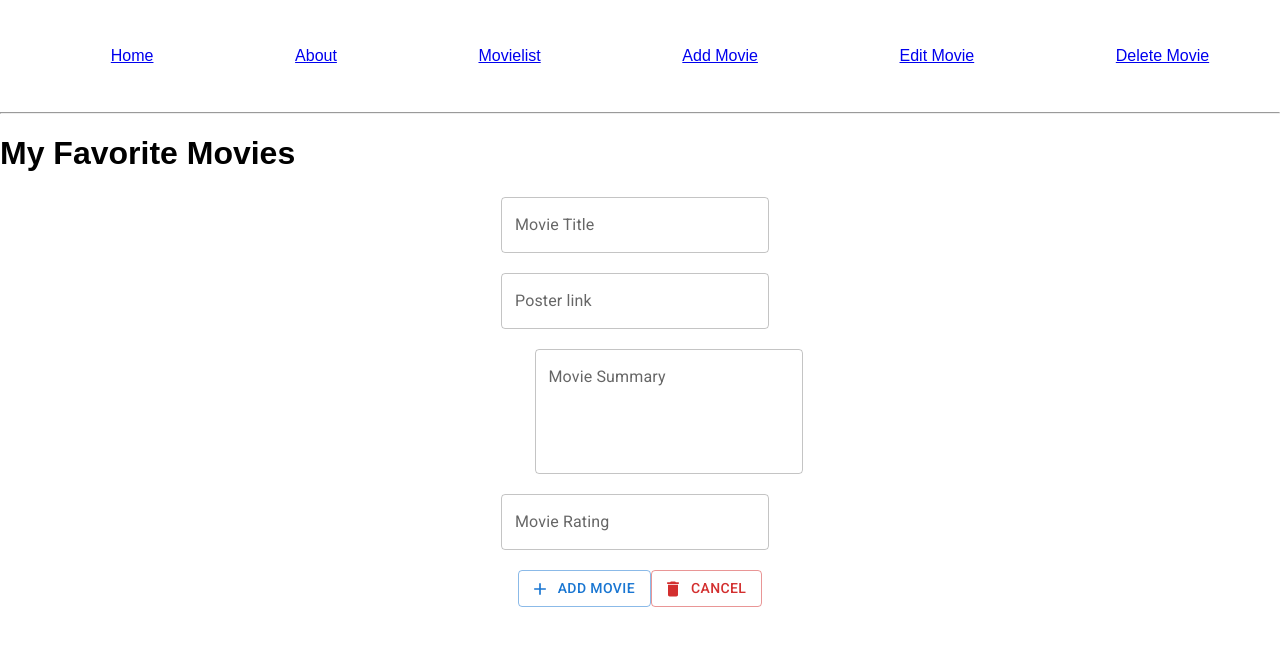
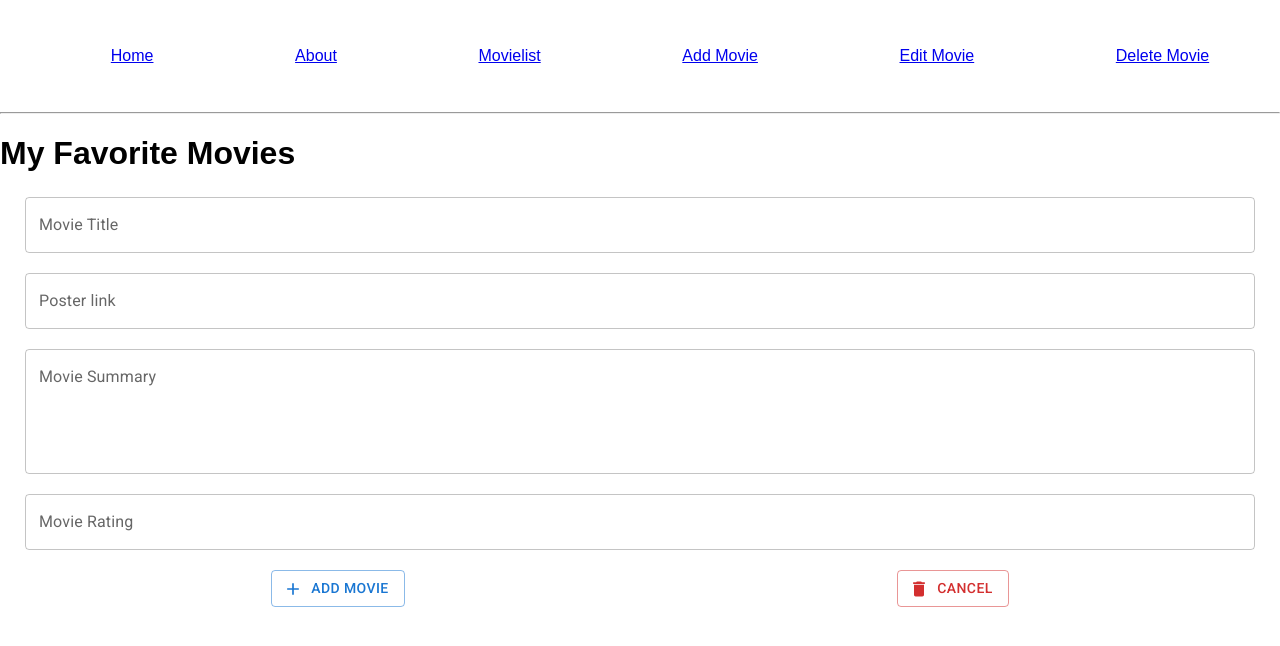
Before and after one commit to Arun3sh/my-fav-movie-react, a React (Create React App) app: page /movies/add in a window 1280 px wide. Shown: the top 646 px of the page. Built offline with nearby package versions, Linux system fonts and the light colour scheme.

Commit message:
style updated

```diff
--- a/src/App.css
+++ b/src/App.css
@@ -43,17 +43,16 @@ body {
 	margin: 25px;
 	display: flex;
 	flex-direction: column;
-	align-items: center;
+	/* align-items: center; */
 }
 .MuiFormControl-root {
 	margin-bottom: 20px !important;
 }
-.MuiFormControl-root fieldset {
-	width: 250px;
+.add-cancel {
+	display: flex;
+	justify-content: space-around;
 }
-#outlined-basic {
-	width: 250px;
-}
+
 #description {
 	margin: 20px;
 }
```
